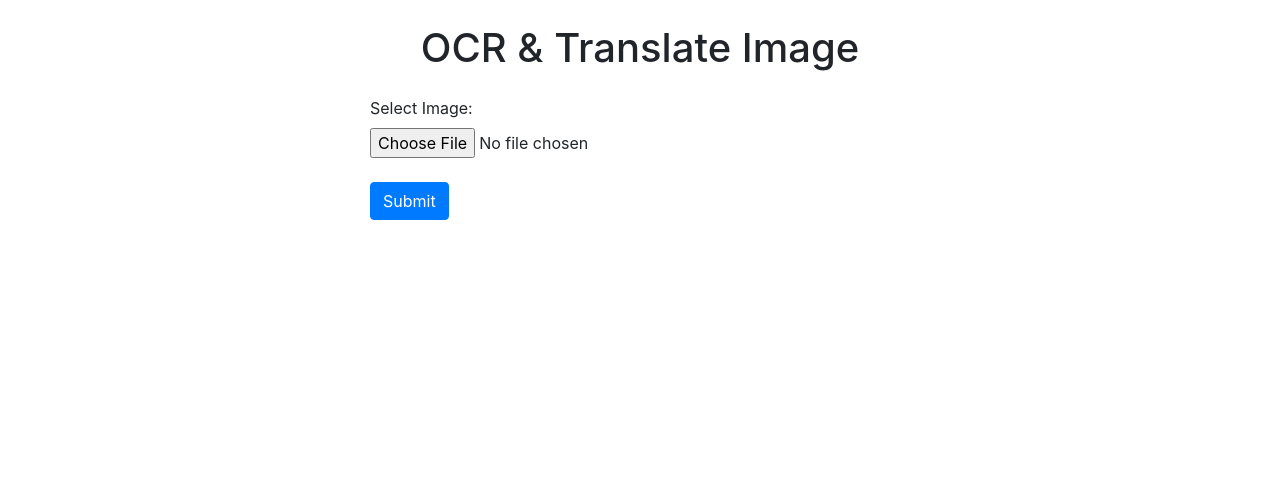
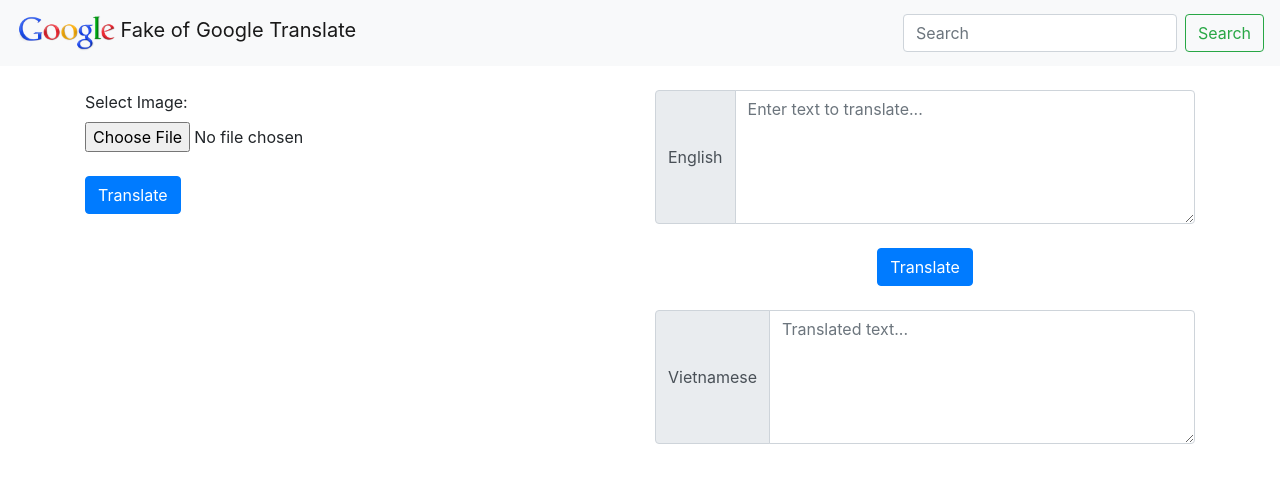
Before and after one commit to ntdat02092002/Translate-from-image, a FastAPI app: page / in a window 1280 px wide. Shown: the top 483 px of the page. Run offline with FastAPI, Linux system fonts and the light colour scheme; parts of the project's set-up code (start-up, migrations or seed data) failed here and were passed over; some libraries are stand-ins or nearby versions.

Commit message:
Update giao diện web

```diff
--- a/my_api.py
+++ b/my_api.py
@@ -1,8 +1,9 @@
-from fastapi import FastAPI, Request, File, UploadFile
+from fastapi import FastAPI, Request, File, Form, UploadFile
 # from pydantic import BaseModel
 from fastapi.middleware.cors import CORSMiddleware
 from fastapi.templating import Jinja2Templates
 from fastapi.responses import HTMLResponse, JSONResponse
+from fastapi.staticfiles import StaticFiles
 
 import json
 import cv2
@@ -19,6 +20,7 @@ translator = Translator("models/TransEnVi.ckpt")
 
 app = FastAPI()
 templates = Jinja2Templates(directory = 'templates')
+app.mount("/images", StaticFiles(directory="templates/images"), name="images")
 
 origins = [
     "http://localhost",
@@ -70,6 +72,15 @@ async def ocr(image: UploadFile = File(...)):
             }
     return JSONResponse(content=results)
 
+@app.post("/direct-translate")
+async def direct_tran(text: str = Form(...)):
+    translated = translator.translate(text)
+
+    return {"result":
+                {
+                    "vi": translated
+                }
+            }
 
 if __name__ == '__main__':
     import uvicorn
--- a/templates/index.html
+++ b/templates/index.html
@@ -5,38 +5,93 @@
     <title>Upload Image and Call API</title>
     <link rel="stylesheet" href="https://cdn.jsdelivr.net/npm/bootstrap@4.6.2/dist/css/bootstrap.min.css" integrity="sha384-xOolHFLEh07PJGoPkLv1IbcEPTNtaed2xpHsD9ESMhqIYd0nLMwNLD69Npy4HI+N" crossorigin="anonymous">
 </head>
+
 <body>
+  <nav class="navbar navbar-expand-lg navbar-light bg-light">
+    <div>
+        <img src="images/gg.jpg" class="img" width="100" height="50">
+        <a class="navbar-brand" href="#">Fake of Google Translate</a>
+    </div>
+
+    <div class="collapse navbar-collapse" id="navbarSupportedContent">
+      <ul class="navbar-nav ml-auto">
+        <li class="nav-item">
+          <form class="form-inline my-2 my-lg-0">
+            <input class="form-control mr-sm-2" type="search" placeholder="Search" aria-label="Search">
+            <button class="btn btn-outline-success my-2 my-sm-0" type="submit">Search</button>
+          </form>
+        </li>
+      </ul>
+    </div>
+  </nav>
+
   <div class="container mt-4">
     <div class="row">
-            <div class="col-md-6 mx-auto">
-                <h1 class="text-center mb-4">OCR & Translate Image</h1>
+
+      <div class="col-md-6">
         <form id="uploadForm" method="post" enctype="multipart/form-data">
           <div class="form-group">
             <label for="imageUpload">Select Image:</label>
             <input type="file" name="image" id="imageUpload" class="form-control-file">
-                        <div class=" mt-4">
+            <div class="mt-4">
               <img src="" class="card-img-top" id="preview-image" style="display: none;">
             </div>
           </div>
-                    <button type="submit" class="btn btn-primary">Submit</button>
+          <button type="submit" class="btn btn-primary">Translate</button>
         </form>
         <div id="loading" class="text-center mt-4" style="display: none;">
           <div class="spinner-border" role="status">
             <span class="sr-only">Loading...</span>
           </div>
         </div>
-                <!-- <div id="result" class="mt-4"></div> -->
         <div class="row justify-content-center mt-4" id="result-container" style="display: none;">
-                    <div class="card">
-                        <div class="card-body">
-                            <h5 class="card-title">Result:</h5>
-                            <p class="card-text" id="result-text"></p>
+          <div class="row">
+            <div class="col-12">
+              <div class="input-group">
+                <div class="input-group-prepend">
+                  <span class="input-group-text">English</span>
+                </div>
+                <textarea class="form-control" rows="5" id="result-text-en" placeholder="Enter text to translate..."></textarea>
+              </div>
+            </div>
+            <div class="col-12 mt-4">
+              <div class="input-group">
+                <div class="input-group-prepend">
+                  <span class="input-group-text">Vietnamese</span>
+                </div>
+                <textarea class="form-control" rows="5" id="result-text-vi" placeholder="Translated text..."></textarea>
+              </div>
+            </div>
+          </div>
+        </div>
+      </div>
+
+      <div class="col-md-6">
+        <div class="row">
+          <div class="col-12">
+            <div class="input-group">
+              <div class="input-group-prepend">
+                <span class="input-group-text">English</span>
+              </div>
+              <textarea class="form-control" rows="5" id="inputText" placeholder="Enter text to translate..."></textarea>
+            </div>
+          </div>
+
+          <button class="mx-auto btn btn-primary mt-4 text-center" id="direct-tran">Translate</button>
+
+          <div class="col-12 mt-4">
+            <div class="input-group">
+              <div class="input-group-prepend">
+                <span class="input-group-text">Vietnamese</span>
+              </div>
+              <textarea class="form-control" rows="5" id="outputText" placeholder="Translated text..."></textarea>
             </div>
           </div>
         </div>
       </div>
     </div>
   </div>
+
 
     <script src="https://ajax.googleapis.com/ajax/libs/jquery/3.6.3/jquery.min.js"></script>
     <style>
@@ -75,8 +130,29 @@
                     success: function(response) {
                         $('#result-container').show();
                         // $('#result-image').attr('src', data.image_url);
-                        $('#result-text').text(JSON.stringify(response));
+                        $('#result-text-en').text(JSON.stringify(response.result.en).replace(/"/g, ''));
+                        $('#result-text-vi').text(JSON.stringify(response.result.vi).replace(/"/g, ''));
                         // $('#result').html('<p>' + response.result + '</p>');
+                    },
+                    error: function(jqXHR, status, error) {
+                        console.log(status + ': ' + error);
+                    },
+                    complete: function() {
+                        $('#loading').hide();
+                    }
+                });
+            });
+            $('#direct-tran').click(function(event) {
+              // event.preventDefault();
+              var inputText = $('#inputText').val();
+              //console.log(inputText)
+
+              $.ajax({
+                  url: '/direct-translate',
+                  type: 'POST',
+                  data: $.param({ text: inputText }),
+                  success: function(response) {
+                      $('#outputText').text(JSON.stringify(response.result.vi).replace(/"/g, ''));
                   },
                   error: function(jqXHR, status, error) {
                       console.log(status + ': ' + error);
```
Also changed, not shown: templates/images/gg.jpg (added). Lines whose indentation alone changed are shown as unchanged.
